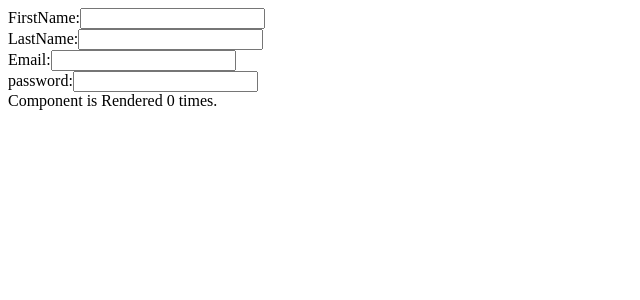
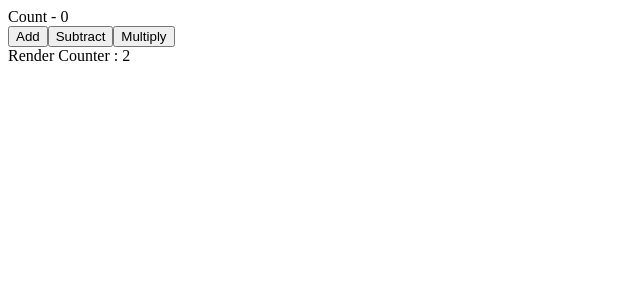
Before and after one commit to RajKoradiya/Book-Store, a React (Create React App) app: page / in a window 1280 px wide. Shown: the top 300 px of the page, without its empty margins (0-640 px from the left). Built offline with nearby package versions, Linux system fonts and the light colour scheme.

Commit message:
Day 21 complete

```diff
--- a/src/App.js
+++ b/src/App.js
@@ -1,5 +1,5 @@
 import React from "react";
-import Form from "./components/Form";
+// import Form from "./components/Form";
 // import RegisterUser from "./components/RegisterUser";
 // import Consumer1 from "./components/Consumer1";
 // import PostDetails from "./components/PostDetails";
@@ -7,7 +7,7 @@ import Form from "./components/Form";
 // import Post from "./components/Post";
 // import Consumer2 from "./components/Consumer2";
 // import Consumer1 from "./components/Consumer1";
-// import CounterHook from "./components/CounterHook";
+import CounterHook from "./components/CounterHook";
 // import UDetails from "./components/UDetails";
 // import RenderPropsComponent from "./components/RenderPropsComponent";
 // import { UserProvider } from "./components/UserContex";
@@ -81,7 +81,7 @@ function App() {
 
       {/* <HooksMouse /> */}
       {/* <PostDetails /> */}
-      {/* <CounterHook/> */}
+      <CounterHook/>
       {/* <UDetails/> */}
 
       {/* <counterContext.Provider value={{countState: count, countDispatch: dispatch}}>
@@ -93,7 +93,7 @@ function App() {
       </counterContext.Provider> */}
       {/* <RegisterUser /> */}
 
-      <Form/>
+      {/* <Form/> */}
     </div>
   );
 }
--- a/src/components/CounterHook.js
+++ b/src/components/CounterHook.js
@@ -18,30 +18,71 @@
 
 // <----------------------Using useReducer-------------------------->
 
-import React, {useReducer} from 'react'
-const initialValue =0;
-const reducer = (state,action) => {
+// import React, {useReducer} from 'react'
+// const initialValue =0;
+// const reducer = (state,action) => {
+//     switch (action) {
+//         case 'increment':
+//             return state + 1
+//         case 'decrement':
+//             return state - 1
+//         case 'reset':
+//             return initialValue
+//         default:
+//             return state
+//     }
+// }
+// function CounterHook() {
+//    const[count, dispatch] = useReducer(reducer,initialValue)
+//   return (
+//     <div>
+//         <div>Count - {count}</div>
+//       <button onClick={() => dispatch('increment')}>Increment</button>
+//       <button onClick={() => dispatch('decrement')}>Decrement</button>
+//       <button onClick={() => dispatch('reset')}>Reset</button>
+//     </div>
+//   )
+// }
+
+// export default CounterHook
+
+
+
+import React, { useReducer, useEffect, useState } from 'react'
+
+const initialValue = 0;
+const reducer = (state, action) => {
     switch (action) {
-        case 'increment':
+        case 'add':
             return state + 1
-        case 'decrement':
+        case 'subtract':
             return state - 1
-        case 'reset':
-            return initialValue
+        case 'multiply':
+            return state * 2
         default:
             return state
     }
 }
+
+
+
 function CounterHook() {
-   const[count, dispatch] = useReducer(reducer,initialValue)
-  return (
-    <div>
-        <div>Count - {count}</div>
-      <button onClick={() => dispatch('increment')}>Increment</button>
-      <button onClick={() => dispatch('decrement')}>Decrement</button>
-      <button onClick={() => dispatch('reset')}>Reset</button>
-    </div>
-  )
+    const [count, dispatch] = useReducer(reducer, initialValue)
+    const [renderCount, setRenderCount] = useState(initialValue)
+
+    useEffect(() => {
+        setRenderCount((prevCount) => prevCount+1)
+    },[])
+
+    return (
+        <div>
+            <div>Count - {count}</div>
+            <button onClick={() => dispatch('add')}>Add</button>
+            <button onClick={() => dispatch('subtract')}>Subtract</button>
+            <button onClick={() => dispatch('multiply')}>Multiply</button>
+            <div>Render Counter : {renderCount}</div>
+        </div>
+    )
 }
 
 export default CounterHook
```
